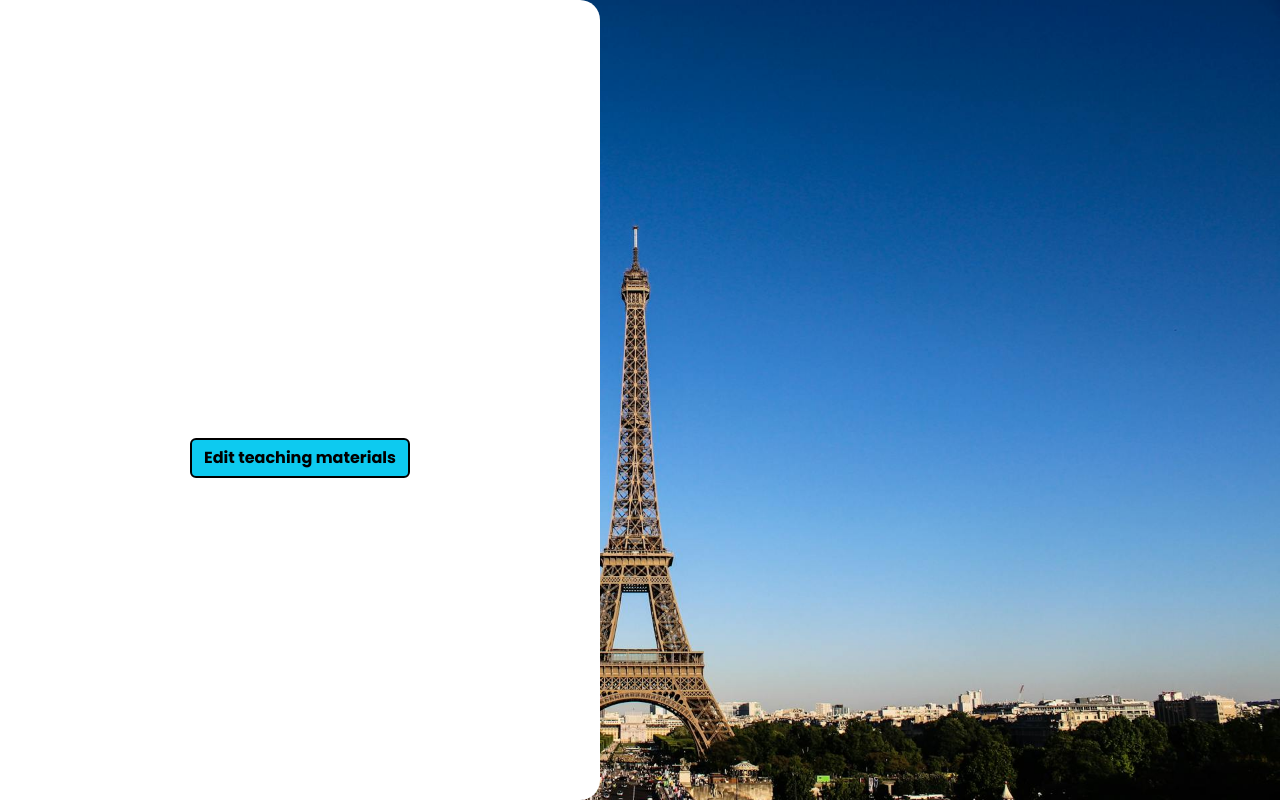
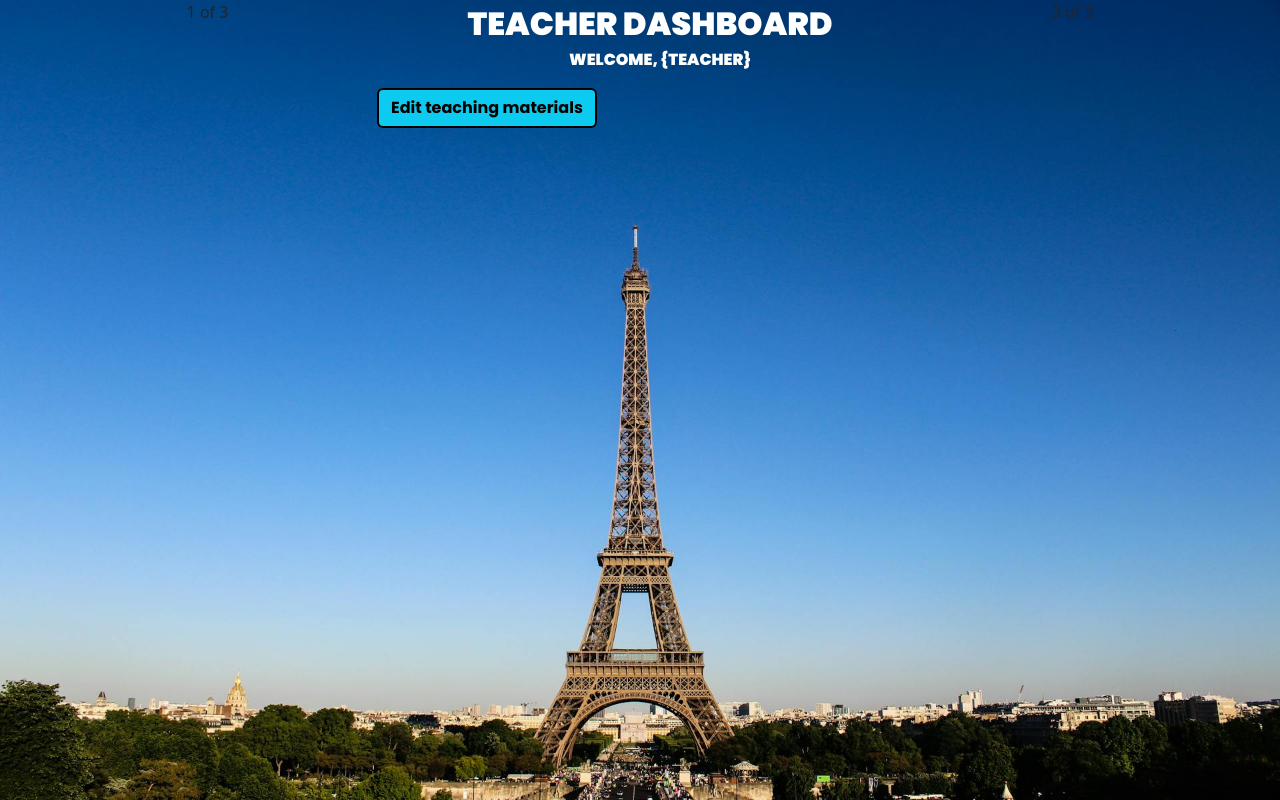
Before and after one commit to katelynlai/SyntaxSchoolers, a plain HTML site: page frontend/dashboardPages/teacher_dashboard.html in a window 1280 px wide. Drawn offline with nearby package versions, Linux system fonts and the light colour scheme.

Commit message:
Work on teacher dashboard page

```diff
--- a/frontend/dashboardPages/dashboards.css
+++ b/frontend/dashboardPages/dashboards.css
@@ -145,7 +145,7 @@ a:hover{
 
 /* for Dashboard pages */
 
-.student-dashboard-heading {
+.student-dashboard-heading, .teacher-dashboard-heading {
     font-family: Poppins, 'Segoe UI', Tahoma, Geneva, Verdana, sans-serif, sans-serif;
     font-size: 2rem;
     font-weight: 900;
@@ -155,14 +155,13 @@ a:hover{
     color: white;
 }
 
-.student-name {
+.student-name, .teacher-name {
     font-family: Poppins, 'Segoe UI', Tahoma, Geneva, Verdana, sans-serif, sans-serif;
     margin-left: 20px;
     font-size: 1rem;
     font-weight: 900;
     text-transform: uppercase;
     color: white;
-
 }
 
 .dashboard-controls {
@@ -189,7 +188,7 @@ a:hover{
     margin: auto 0;
     margin-left: 20px;
     margin-right: 50px;
-    padding: 60px;
+    padding: 80px;
     align-self: flex-end;
 }
 
--- a/frontend/dashboardPages/teacher_dashboard.html
+++ b/frontend/dashboardPages/teacher_dashboard.html
@@ -8,13 +8,18 @@
         <link href="https://cdn.jsdelivr.net/npm/bootstrap@5.3.7/dist/css/bootstrap.min.css" rel="stylesheet" integrity="sha384-LN+7fdVzj6u52u30Kp6M/trliBMCMKTyK833zpbD+pXdCLuTusPj697FH4R/5mcr" crossorigin="anonymous">
     </head>
     <body>
-        <div class="wrapper student-dashboard">
+        <div class="teacher-dashboard">
 
-            <h1 class="student-dashboard-heading">Teacher Dashboard</h1>
+            <div class="container text-center">
+                <div class="row">
+                    <div class="col">1 of 3</div>
+                    <div class="col-6 teacher-dashboard-heading">Teacher Dashboard
+                        <p class="student-name">Welcome, {teacher}</p>
+                        <button type="button" class="btn btn-info student-btn-click-start">Edit teaching materials</button>
+                    </div>
+                    <div class="col">3 of 3</div>
+                </div>
 
-            <p class="student-name">Welcome, {teacher}</p>
-
-            <button type="button" class="btn btn-info student-btn-click-start">Edit teaching materials</button>
 
         </div>
     </body>
```
Also changed, not shown: frontend/dashboardPages/user_dashboard.html (+1 -0 lines).
